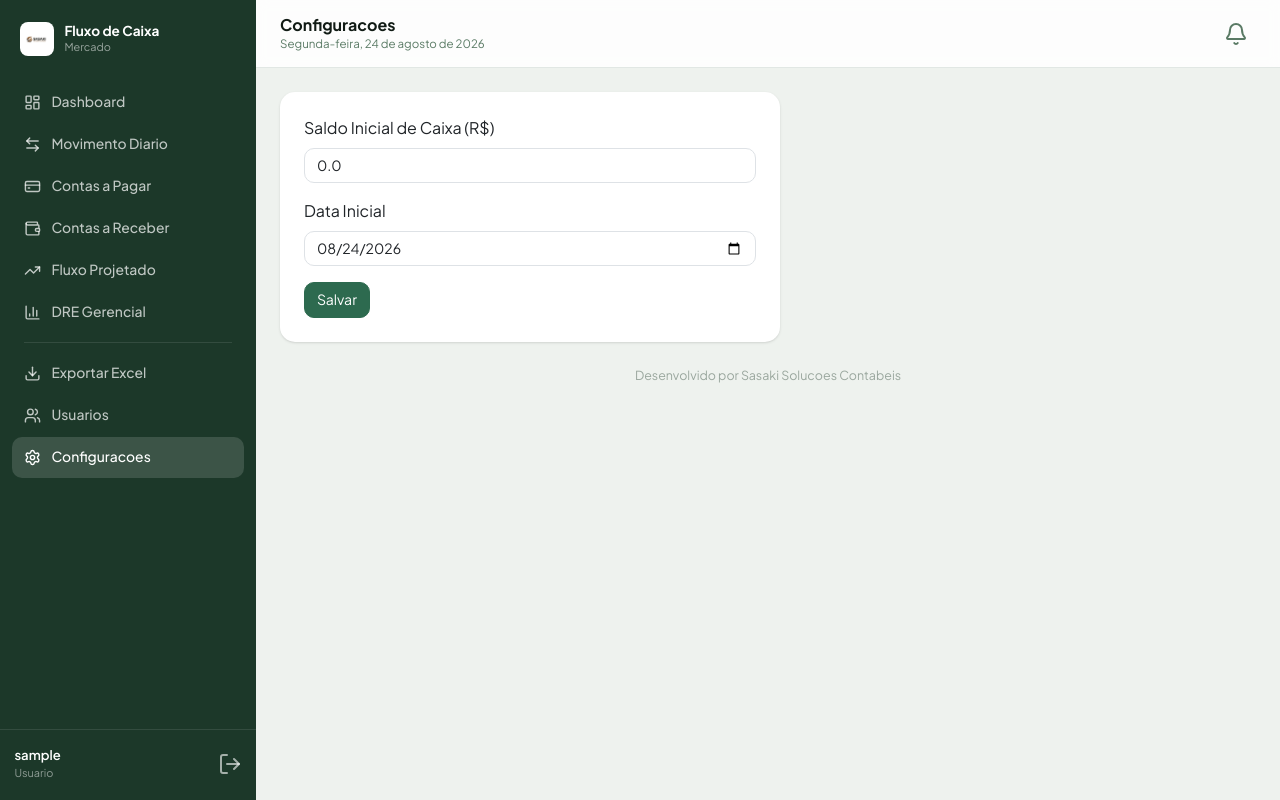
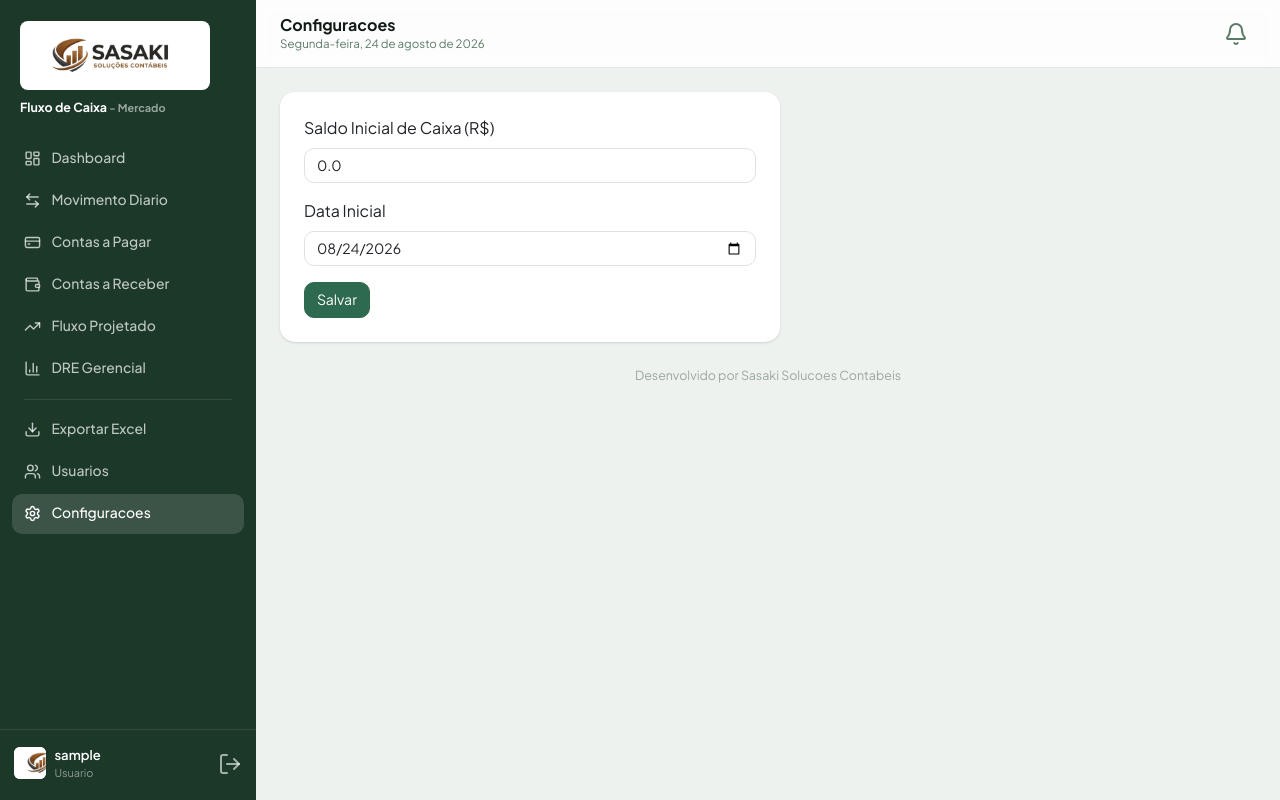
Before and after one commit to gabrielsasakicontabilidade/controle-de-caixa, a Flask app: page /config in a window 1280 px wide. Run offline with Flask 3, Linux system fonts and the light colour scheme; the visitor is signed in with stand-in values (Sample User, id 1); data comes from the database, SQL or seed files in the repository.

Commit message:
Aumenta logo do topo (legivel) e adiciona logo pequena junto ao usuario
Co-Authored-By: Claude Sonnet 5 <noreply@anthropic.com>

```diff
--- a/sistema/templates/base.html
+++ b/sistema/templates/base.html
@@ -22,9 +22,10 @@
 
   .sidebar { width:256px; flex-shrink:0; background:var(--sidebar-bg); color:rgba(255,255,255,.85);
     display:flex; flex-direction:column; position:sticky; top:0; height:100vh; z-index:30; }
-  .sidebar-brand { padding:1.4rem 1.25rem 1.1rem; display:flex; align-items:center; gap:.65rem; }
-  .sidebar-brand img { width:34px; height:34px; object-fit:contain; background:#fff; border-radius:8px; padding:3px; flex-shrink:0; }
-  .sidebar-brand .name { font-size:.85rem; font-weight:700; color:#fff; line-height:1.15; }
+  .sidebar-brand { padding:1.3rem 1.25rem 1rem; }
+  .sidebar-brand img { width:100%; max-width:190px; height:auto; display:block; background:#fff;
+    border-radius:8px; padding:8px 10px; }
+  .sidebar-brand .name { font-size:.78rem; font-weight:700; color:#fff; line-height:1.15; margin-top:.6rem; }
   .sidebar-brand .sub { font-size:.68rem; color:rgba(255,255,255,.55); }
   .sidebar nav { flex:1; padding:.5rem .75rem; display:flex; flex-direction:column; gap:2px; overflow-y:auto; }
   .sidebar nav a { display:flex; align-items:center; gap:.65rem; padding:.6rem .75rem; border-radius:10px;
@@ -39,6 +40,8 @@
   .sidebar-user .role { font-size:.68rem; color:rgba(255,255,255,.5); }
   .sidebar-user a { color:rgba(255,255,255,.6); }
   .sidebar-user a:hover { color:#fff; }
+  .sidebar-user-logo { width:32px; height:32px; object-fit:cover; object-position:left center;
+    background:#fff; border-radius:6px; flex-shrink:0; }
 
   .main-area { flex:1; min-width:0; display:flex; flex-direction:column; }
   .topbar { position:sticky; top:0; z-index:10; background:rgba(255,255,255,.85); backdrop-filter:blur(6px);
@@ -81,11 +84,8 @@
 
 <aside class="sidebar" id="sidebar">
   <div class="sidebar-brand">
-    <img src="{{ url_for('static', filename='logo-sasaki.png') }}" alt="Sasaki">
-    <div>
-      <div class="name">Fluxo de Caixa</div>
-      <div class="sub">Mercado</div>
-    </div>
+    <img src="{{ url_for('static', filename='logo-sasaki.png') }}" alt="Sasaki Solucoes Contabeis">
+    <div class="name">Fluxo de Caixa <span class="sub">- Mercado</span></div>
   </div>
   <nav>
     <a href="{{ url_for('dashboard') }}" class="{{ 'active' if request.endpoint=='dashboard' }}"><i data-lucide="layout-dashboard"></i> Dashboard</a>
@@ -101,9 +101,12 @@
   </nav>
   <div class="sidebar-footer">
     <div class="sidebar-user">
-      <div>
-        <div class="who">{{ session.usuario }}</div>
-        <div class="role">Usuario</div>
+      <div class="d-flex align-items-center gap-2">
+        <img src="{{ url_for('static', filename='logo-sasaki.png') }}" alt="Sasaki" class="sidebar-user-logo">
+        <div>
+          <div class="who">{{ session.usuario }}</div>
+          <div class="role">Usuario</div>
+        </div>
       </div>
       <a href="{{ url_for('logout') }}" title="Sair"><i data-lucide="log-out"></i></a>
     </div>
```
